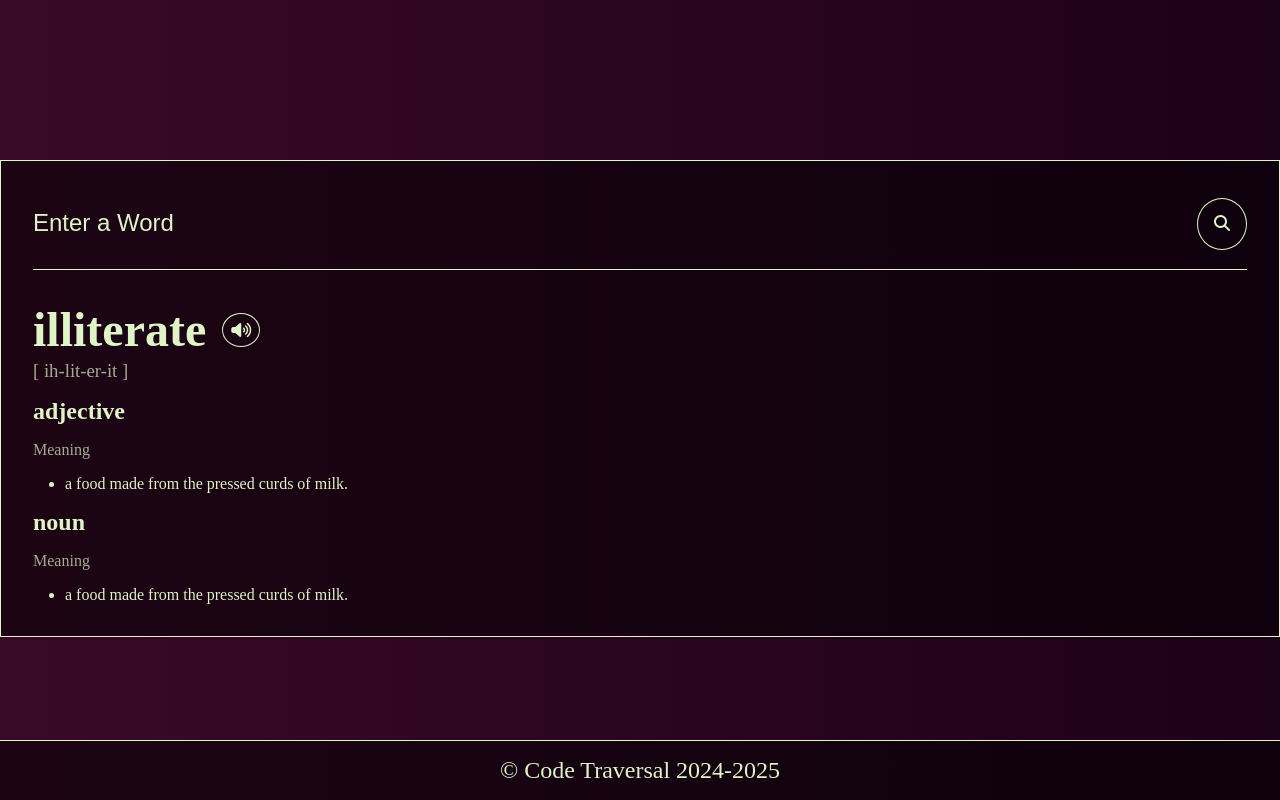
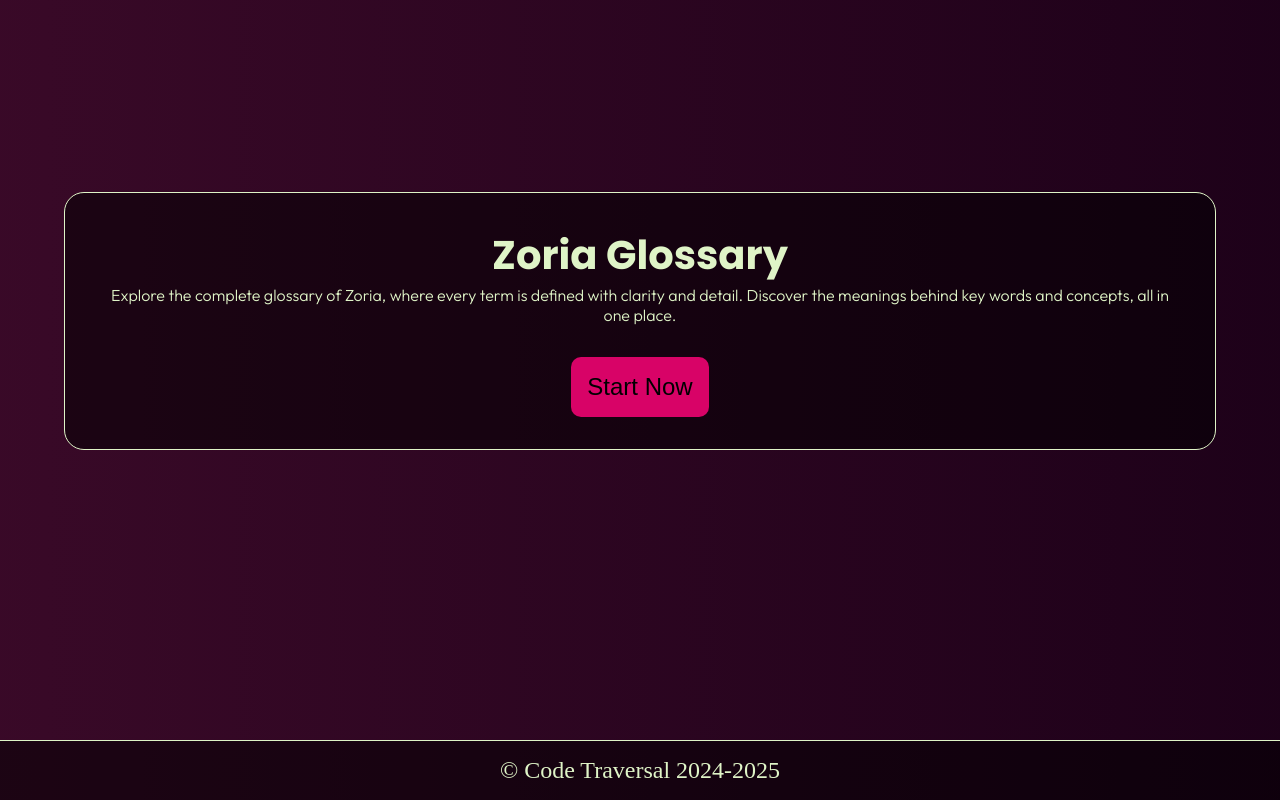
Before and after one commit to Clipzorama/Clipzorama-Dictionary, a plain HTML site: page index.html in a window 1280 px wide. Shown: the top 800 px of the page. Drawn offline with Linux system fonts and the light colour scheme; no server answers.

Commit message:
index.html

```diff
--- a/index.html
+++ b/index.html
@@ -9,7 +9,7 @@
     <script src="./index.js" defer></script>
 </head>
 <body>
-    <section class="content hidden">
+    <section class="content">
         <h1>Zoria Glossary</h2>
         <p>Explore the complete glossary of Zoria, where every term is defined with clarity and detail. Discover the meanings behind key words and concepts, all in one place.</p>
         <button id="continue">Start Now</button>
@@ -23,12 +23,12 @@
             <div></div>
           </div>
     </section>
-    <section class="dictionary-content"> <!-- tag -->
+    <section class="dictionary-content hidden"> <!-- tag -->
         <div class="search"> <!-- tag -->
             <input id="theWord" type="text" placeholder="Enter a Word" spellcheck="false"> <!-- tag -->
             <button id="word-search"><i class="fa-solid fa-magnifying-glass"></i></button> <!-- tag -->
         </div>
-        <div class="info"> <!-- tag -->
+        <div class="info hidden"> <!-- tag -->
             <div class="word">
                 <h1>illiterate</h1> <!-- tag -->
                 <i class="fa-solid fa-volume-high"></i>
@@ -40,7 +40,7 @@
                 <li>a food made from the pressed curds of milk.</li>
             </ul>
             <h3 class="pos-tag2">noun</h3> <!-- tag -->
-            <p class="def">Meaning</p>
+            <p class="def2">Meaning</p>
             <ul class="meaningt2">  <!-- tag -->
                 <li>a food made from the pressed curds of milk.</li>
             </ul>
```
